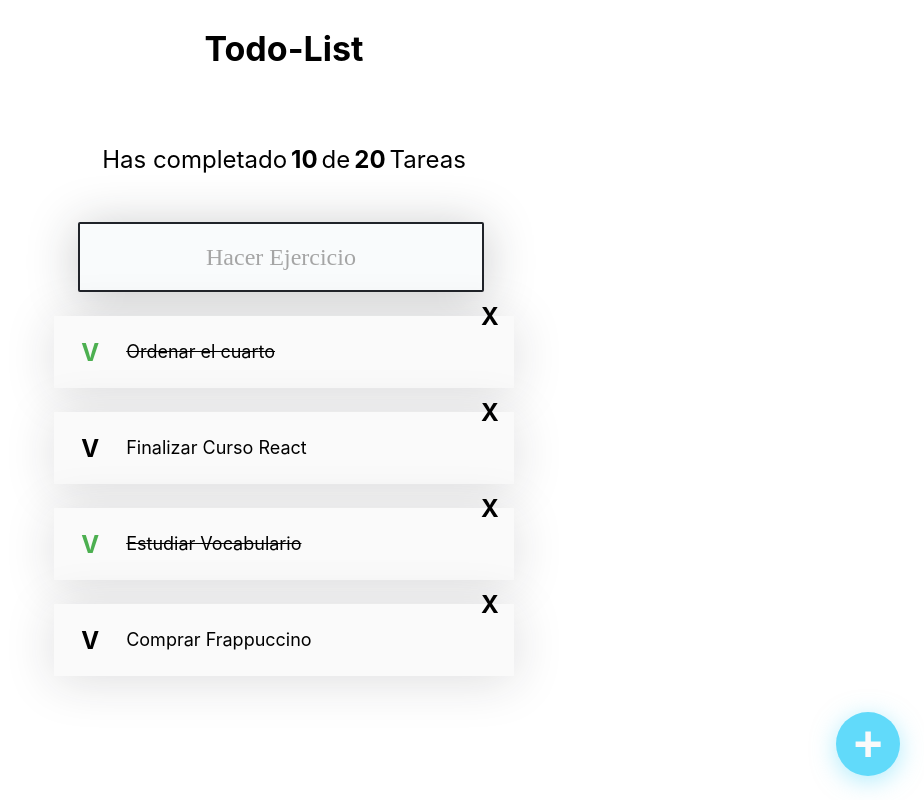
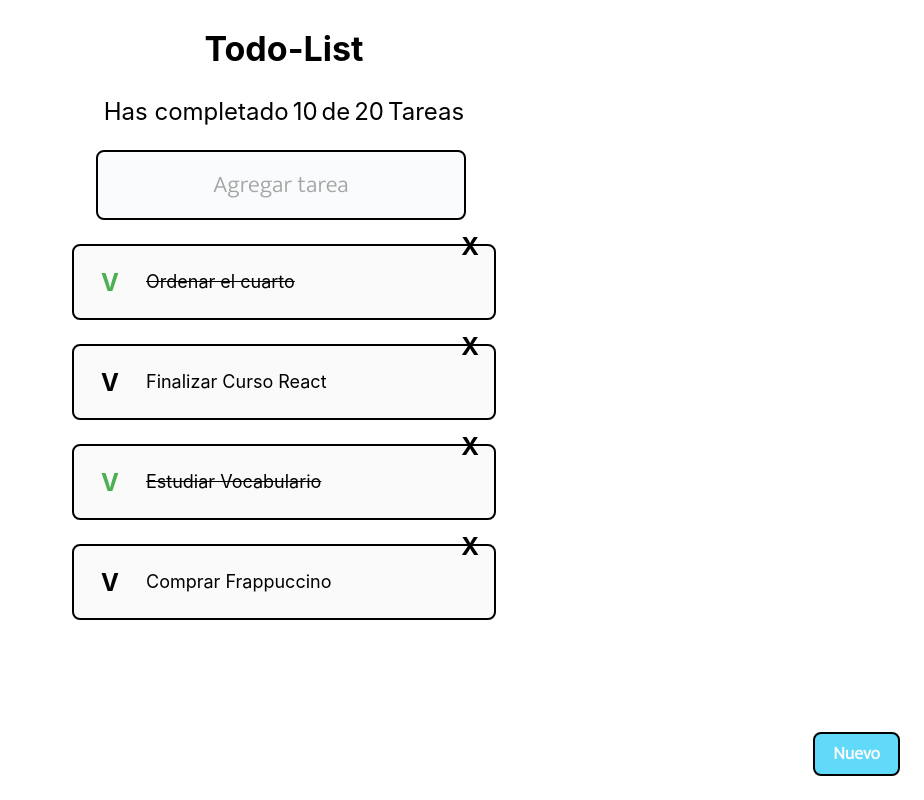
Before and after one commit to Alvarenga144/TodoList-Reactjs18, a React (Create React App) app: page / in a window 1280 px wide. Shown: the whole page, without its empty margins (356-1280 px from the left). Built offline with nearby package versions, Linux system fonts and the light colour scheme.

Commit message:
styles modificated

```diff
--- a/src/CreateTodoButton.css
+++ b/src/CreateTodoButton.css
@@ -1,25 +1,23 @@
 .CreateTodoButton {
-
     background-color: #61dafa;
-    box-shadow: 0 5px 25px rgba(97, 218, 250, .5);
-    border: none;
-    border-radius: 50%;
+    border-radius: 8px;
+    border: 2px solid #000000;
     cursor: pointer;
-    font-size: 50px;
+    font-size: 18px;
     position: fixed;
     bottom: 24px;
     right: 24px;
-    font-weight: 700;
+    font-family: 'Mukta';
+    font-weight: 600;
     color: #fafafa;
     display: flex;
     justify-content: center;
     align-items: center;
-    height: 64px;
-    width: 64px;
-    transform: rotate(0);
-    transition: .3s ease
+    height: 44px;
+    padding: 0 18px;
+    transition: .3s;
 }
 
 .CreateTodoButton:hover {
-    transform: rotate(224deg)
+    transform: rotate(360deg)
 }
--- a/src/CreateTodoButton.js
+++ b/src/CreateTodoButton.js
@@ -2,7 +2,7 @@ import './CreateTodoButton.css';
 
 function CreateTodoButton() {
     return(
-        <button className="CreateTodoButton">+</button>
+        <button className="CreateTodoButton">Nuevo</button>
     );
 }
 
--- a/src/TodoCounter.css
+++ b/src/TodoCounter.css
@@ -1,12 +1,10 @@
 .TodoCounter {
     font-size: 24px;
+    font-weight: 400;
     text-align: center;
-    margin: 0;
-    padding: 48px;
-    font-weight: 400
 }
 
 .TodoCounter span {
-    font-weight: 700;
+    font-weight: 400;
     padding: 0px 4px;
 }
--- a/src/TodoItem.css
+++ b/src/TodoItem.css
@@ -5,7 +5,18 @@
     justify-content: center;
     align-items: center;
     margin-top: 24px;
-    box-shadow: 0px 5px 50px rgba(32, 35, 41, 0.15);
+    border-radius: 8px;
+    border: 2px solid #000000;
+    /* box-shadow: 0px 5px 50px rgba(32, 35, 41, 0.15); */
+    transition: 0.2s;
+}
+
+.TodoItem:hover {
+    margin-top: 18px;
+    margin-left: -6;
+    border-radius: 8px;
+    border: 2px solid #000000;
+    box-shadow: 10px 10px 0px #000000;
 }
 
 .TodoItem-p {
--- a/src/TodoSearch.css
+++ b/src/TodoSearch.css
@@ -1,26 +1,37 @@
 .TodoSearch {
     background: #F9FBFC;
-    border-radius: 2px;
-    border: 2px solid #202329;
-    margin: 0 24px;
+    border-radius: 8px;
+    border: 2px solid #000000;
+    margin: 0 24px 0 24px;
     height: 64px;
     width: calc(100% - 62px);
     font-size: 24px;
     text-align: center;
-    font-family: 'Montserrat';
+    font-family: 'Mukta';
     font-weight: 400;
-    color: #1E1E1F;
-    box-shadow: 0px 5px 50px rgba(32, 35, 41, 0.25);
+    color: #000000;
+    /* box-shadow: 0px 5px 50px rgba(32, 35, 41, 0.25); */
+    transition: 0.2s;
+}
+
+.TodoSearch:hover {
+    margin-top: -6px;
+    margin-left: 18px;
+    margin-right: 30px;
+    margin-bottom: 24px;
+    color: #000000;
+    box-shadow: 10px 10px 0px #000000
 }
 
 .TodoSearch::placeholder {
     color: #A5A5A5;
-    font-family: 'Montserrat';
+    font-family: 'Mukta';
     font-weight: 400;
 }
 
 .TodoSearch:focus {
     outline-color: #61DAFA;
+    box-shadow: 10px 10px 0px #000000
 }
 
 @supports selector(:focus-visible) {
--- a/src/TodoSearch.js
+++ b/src/TodoSearch.js
@@ -3,7 +3,7 @@ import './TodoSearch.css';
 function TodoSearch() {
     return(
         <input
-            placeholder="Hacer Ejercicio"
+            placeholder="Agregar tarea"
             className="TodoSearch"
         />
     );
```
